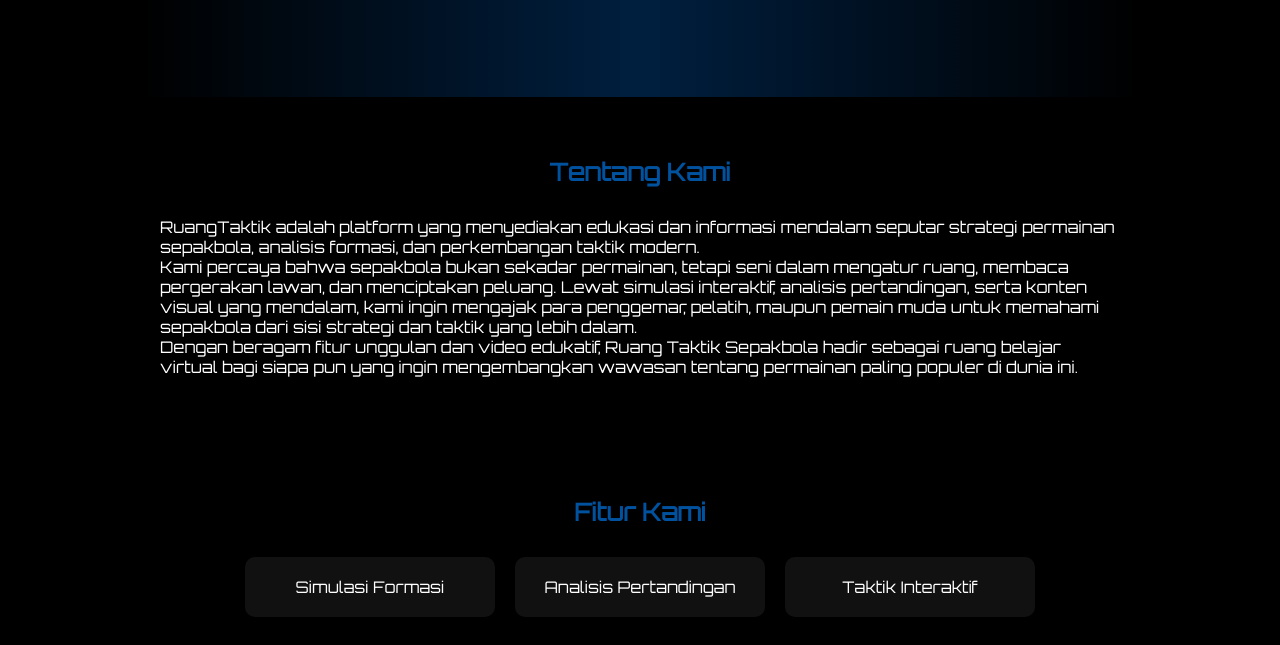
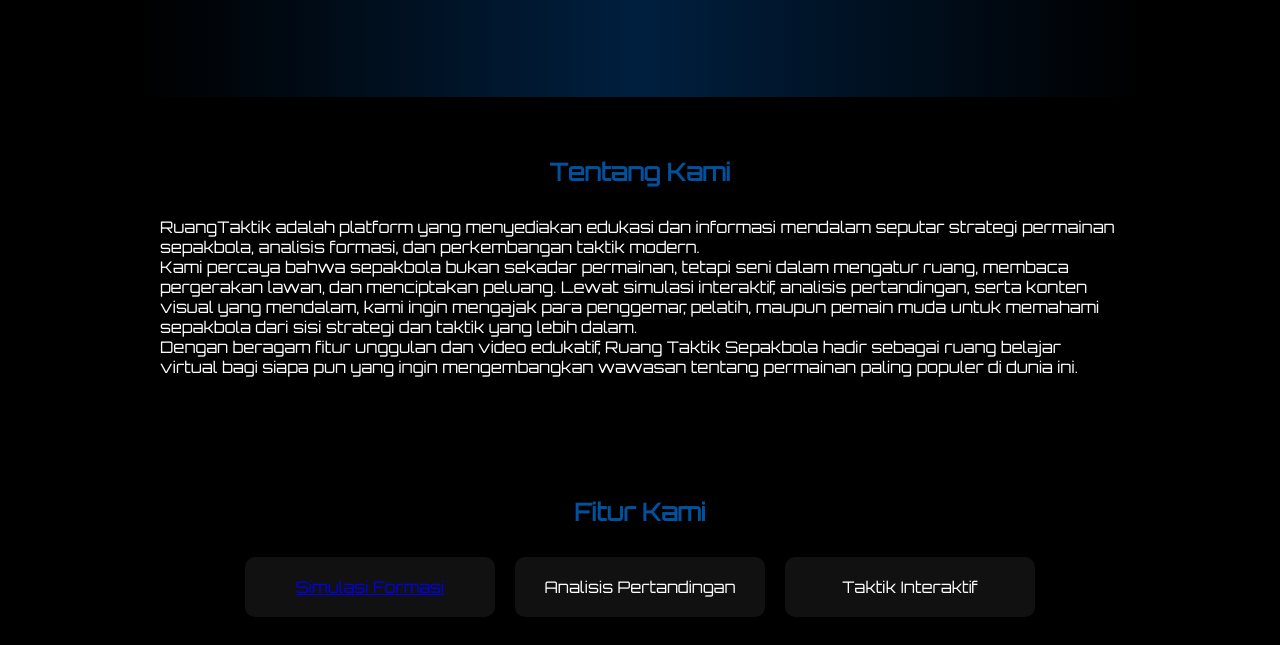
Before and after one commit to yufromeast/webbayu, a plain HTML site: page index.html in a window 1280 px wide. Shown: the part 307-952 px from the top of the page. Drawn offline with Linux system fonts and the light colour scheme.

Commit message:
Update index.html

```diff
--- a/index.html
+++ b/index.html
@@ -36,7 +36,11 @@
   <section id="fitur">
     <h2>Fitur Kami</h2>
     <div class="features">
-      <div class="feature-box">Simulasi Formasi</div>
+      <div class="feature-box">
+        <a href="https://www.buildlineup.com/" target="_blank" rel="noopener noreferrer">
+          Simulasi Formasi
+        </a>
+      </div>
       <div class="feature-box">Analisis Pertandingan</div>
       <div class="feature-box">Taktik Interaktif</div>
     </div>
```
